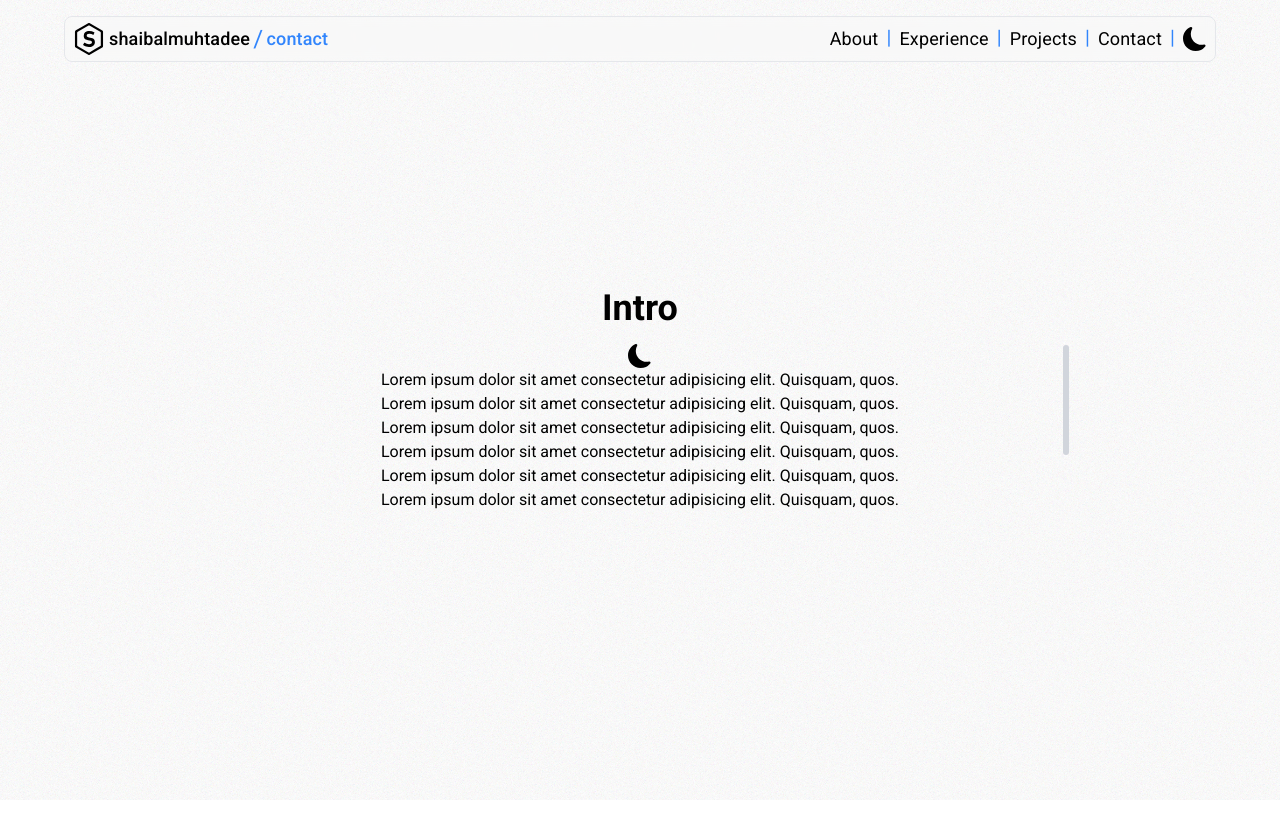
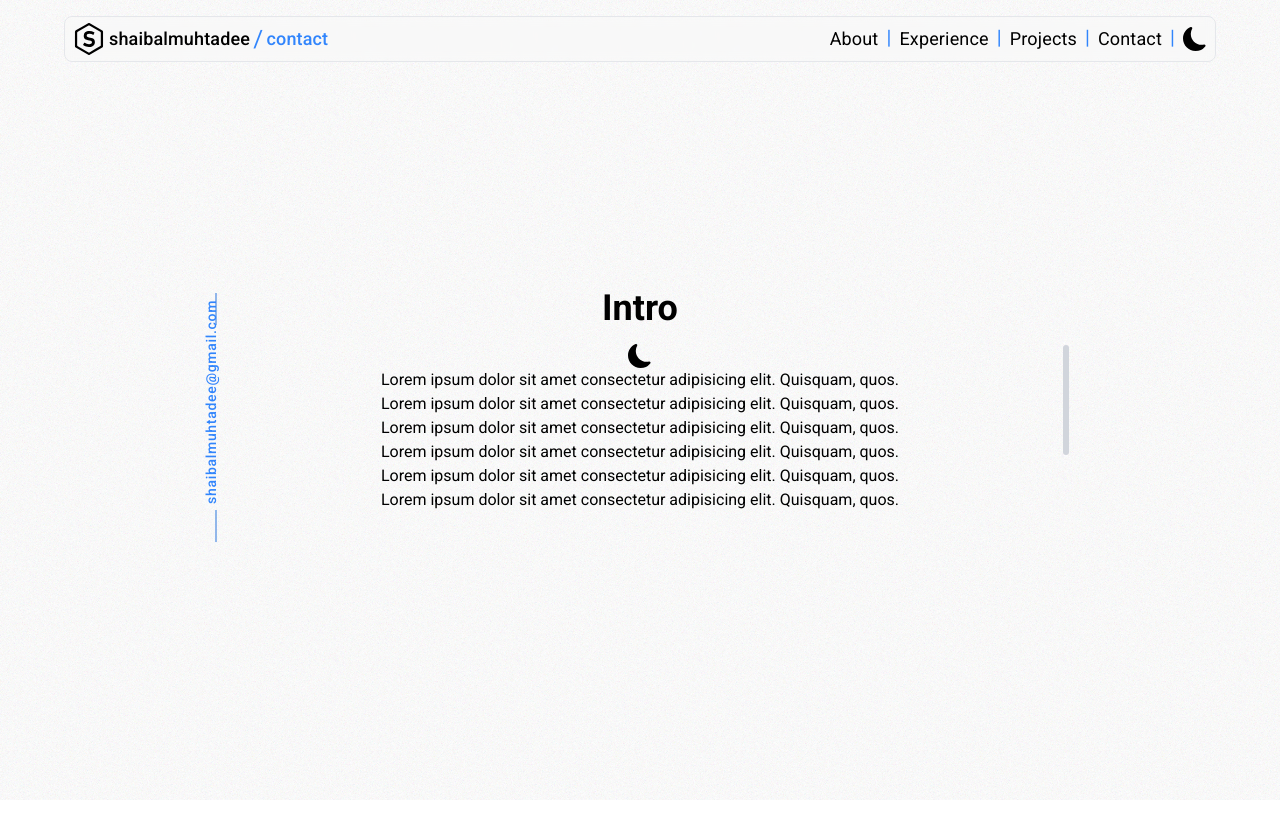
Before and after one commit to shaibalmuhtadee/portfolio2025, a Next.js app: page / in a window 1280 px wide. Shown: the top 838 px of the page. Built offline with nearby package versions, Linux system fonts and the light colour scheme.

Commit message:
Added: email component

```diff
--- a/src/app/layout.tsx
+++ b/src/app/layout.tsx
@@ -4,6 +4,7 @@ import { Roboto } from "next/font/google";
 import { ThemeProvider } from "next-themes";
 import NavBar from "../components/NavBar";
 import ScrollBar from "../components/ScrollBar";
+import EmailSidebar from "../components/EmailSidebar";
 
 const roboto = Roboto({
   weight: ["400", "500", "700"],
@@ -34,6 +35,7 @@ export default function RootLayout({
           <div id="grain-overlay"></div>
           <NavBar />
           <ScrollBar />
+          <EmailSidebar />
           {children}
         </ThemeProvider>
       </body>
--- /dev/null
+++ b/src/components/EmailSidebar.tsx
@@ -0,0 +1,64 @@
+"use client";
+
+import { useTheme } from "next-themes";
+import { useEffect, useState } from "react";
+import { Divider } from "@mui/material";
+
+const EmailSidebar = () => {
+  const { theme } = useTheme();
+  const [mounted, setMounted] = useState(false);
+
+  useEffect(() => {
+    setMounted(true);
+  }, []);
+
+  const dividerColor = mounted
+    ? theme === "dark"
+      ? "#F2F230"
+      : "#3185FC"
+    : "#374151";
+
+  return (
+    <>
+      <Divider
+        className="fixed top-[38.6svh] left-[15.65%] -translate-y-1/2"
+        orientation="horizontal"
+        flexItem
+        sx={{
+          backgroundColor: dividerColor,
+          height: "1px",
+          width: "32px",
+          transformOrigin: "center",
+          transform: "rotate(-90deg)",
+        }}
+      />
+      <div className="fixed top-[63svh] left-[16.5%] -translate-y-1/2 flex flex-col items-center gap-1">
+        <p
+          className={`${
+            mounted
+              ? theme === "dark"
+                ? "text-[#F2F230]"
+                : "text-[#3185FC]"
+              : "text-gray-700"
+          } text-sm font-medium tracking-wider rotate-[-90deg] origin-left whitespace-nowrap`}
+        >
+          shaibalmuhtadee@gmail.com
+        </p>
+      </div>
+      <Divider
+        className="fixed top-[65.8svh] left-[15.65%] -translate-y-1/2"
+        orientation="horizontal"
+        flexItem
+        sx={{
+          backgroundColor: dividerColor,
+          height: "1px",
+          width: "32px",
+          transformOrigin: "center",
+          transform: "rotate(-90deg)",
+        }}
+      />
+    </>
+  );
+};
+
+export default EmailSidebar;
```
